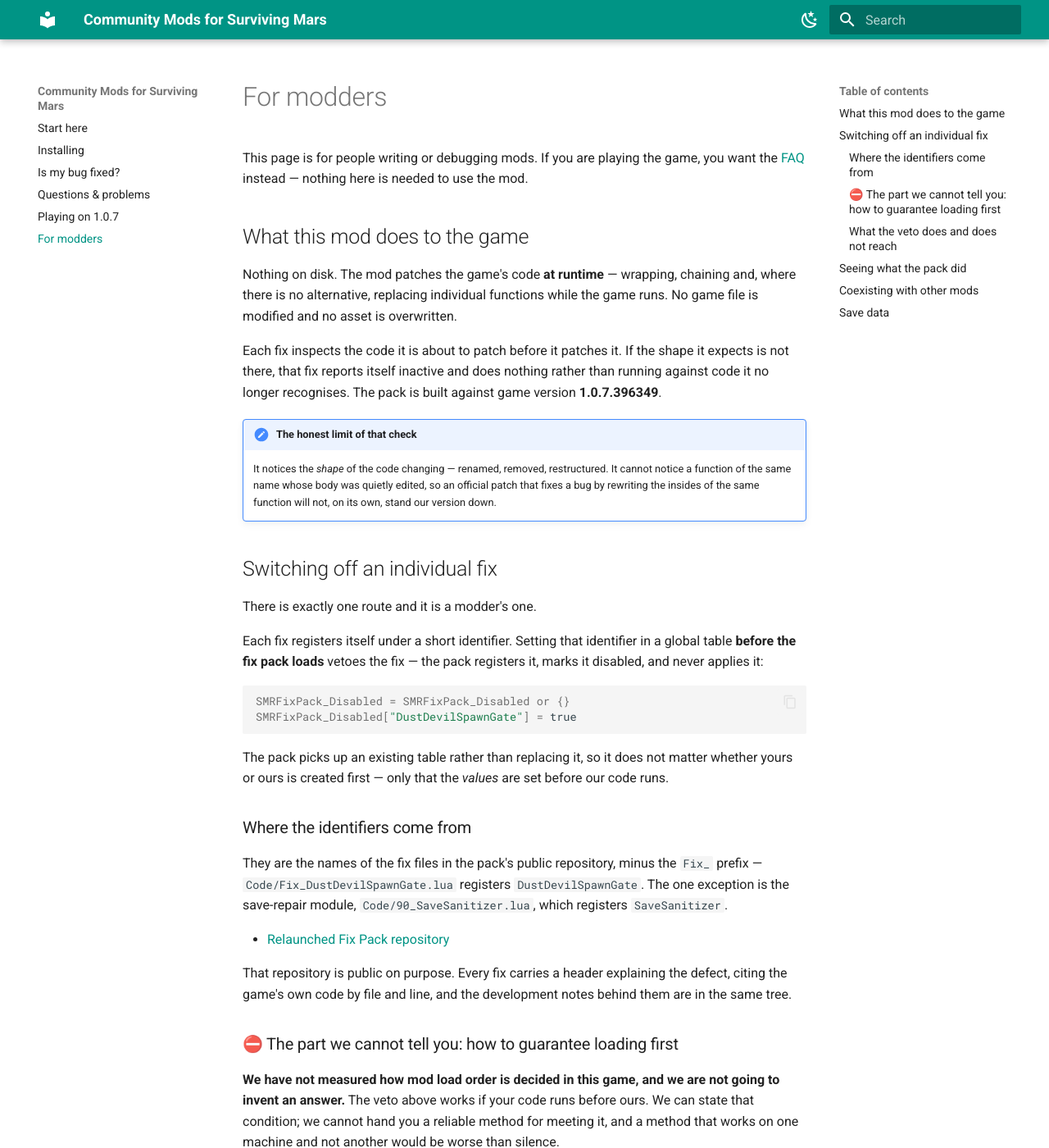
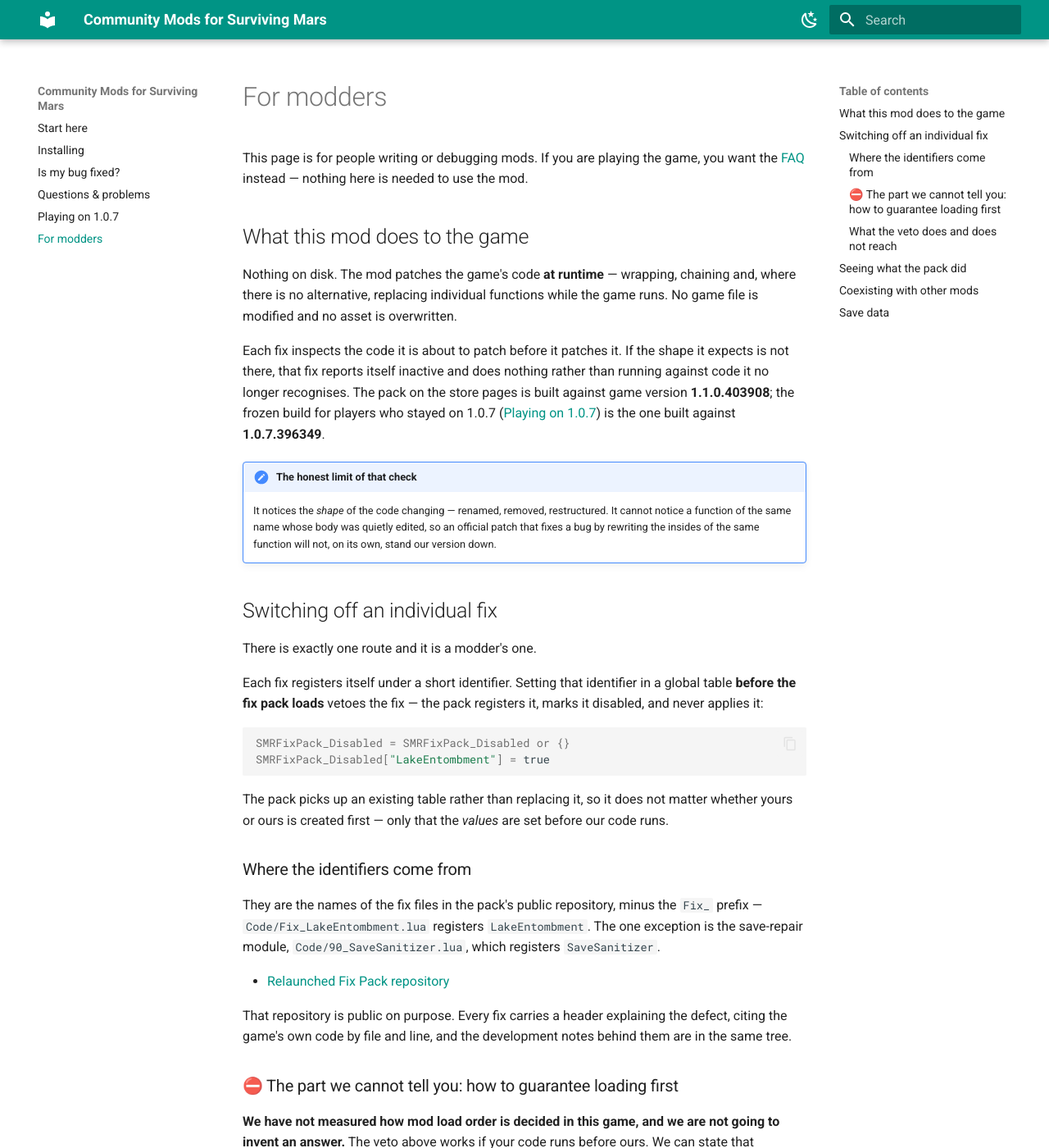
Before and after one commit to catt144/SMR-CommunityMods, an MkDocs documentation site: the page built from content/for-modders.md, in a window 1280 px wide and 1400 px high. Shown: the whole window at 82% size. Built offline with MkDocs 1.6.1 and Material for MkDocs 9.7.7, drawn with Linux system fonts in a browser that asks for light colours.

Commit message:
site text for hotfix 2: the two game-version lines say which build is which, the save-repair list gains the pass that cleans up after us, the modder example names a fix that still exists, and the front page stops saying the mod is unpublished
Fix pack hotfix2 link 100 (100_DOCSWEEP) Unit B. Published AFTER the upload,
per checklist 129 (the live page still describes v5 until then).

faq.md, for-modders.md -- "built against game version 1.0.7.396349" was true
for the v5 players have today and false for the pack about to be uploaded.
Both now say the store-page pack is built against 1.1.0.403908 (the number
re-read from the fix pack's facts/EF-078, the measured first-launch baseline,
not typed) and that the frozen build on the "Playing on 1.0.7" page is the
1.0.7.396349 one. A full-tree grep for the old string afterwards finds only
those two deliberate "frozen build" mentions.

faq.md "Some damage needs active repair" -- the enumerated load-time passes
gain ", and a small extractor bonus an earlier version of this pack itself
left behind" (fix pack checklist 126 ruled the F95 residue pass STAYS; the
pass has never met a save carrying the residue, so this says what the code
does on load, not that it was watched).

for-modders.md -- the veto example and the "where the identifiers come from"
line both named DustDevilSpawnGate, a module hotfix 2 deleted (the game fixes
that one itself on 1.1.0). Now LakeEntombment, a live module, the same id the
store card's example already uses. A grep of content/ for every one of the
36 deleted module ids finds nothing else. The two wordings checklist 47 is
still open on (the `or {}` form, the load-order sentence) are untouched.

index.md -- the trailing admonition "Nothing here is published yet / the mod
is not on a store as this page is written" has been live on the front page
since 2026-08-20 while the same page's "Get it:" line links both stores.
Removed. No sweep had it because it names no fix.

Verified: `python -m mkdocs build --strict` clean (the workflow's own build);
the rendered faq and for-modders pages carry the new version lines; the
rendered front page no longer carries the note; `grep -c '^??? '` on the fix
list is still 46 (untouched).

````diff
--- a/content/for-modders.md
+++ b/content/for-modders.md
@@ -11,8 +11,10 @@ the game runs. No game file is modified and no asset is overwritten.
 
 Each fix inspects the code it is about to patch before it patches it. If the
 shape it expects is not there, that fix reports itself inactive and does nothing
-rather than running against code it no longer recognises. The pack is built
-against game version **1.0.7.396349**.
+rather than running against code it no longer recognises. The pack on the store
+pages is built against game version **1.1.0.403908**; the frozen build for
+players who stayed on 1.0.7 ([Playing on 1.0.7](legacy-1-0-7.md)) is the one
+built against **1.0.7.396349**.
 
 !!! note "The honest limit of that check"
     It notices the *shape* of the code changing — renamed, removed, restructured.
@@ -30,7 +32,7 @@ marks it disabled, and never applies it:
 
 ```lua
 SMRFixPack_Disabled = SMRFixPack_Disabled or {}
-SMRFixPack_Disabled["DustDevilSpawnGate"] = true
+SMRFixPack_Disabled["LakeEntombment"] = true
 ```
 
 The pack picks up an existing table rather than replacing it, so it does not
@@ -40,7 +42,7 @@ before our code runs.
 ### Where the identifiers come from
 
 They are the names of the fix files in the pack's public repository, minus the
-`Fix_` prefix — `Code/Fix_DustDevilSpawnGate.lua` registers `DustDevilSpawnGate`.
+`Fix_` prefix — `Code/Fix_LakeEntombment.lua` registers `LakeEntombment`.
 The one exception is the save-repair module, `Code/90_SaveSanitizer.lua`, which
 registers `SaveSanitizer`.
 
````
Also changed, not shown: content/faq.md (+5 -2 lines), content/index.md (+0 -6 lines).
